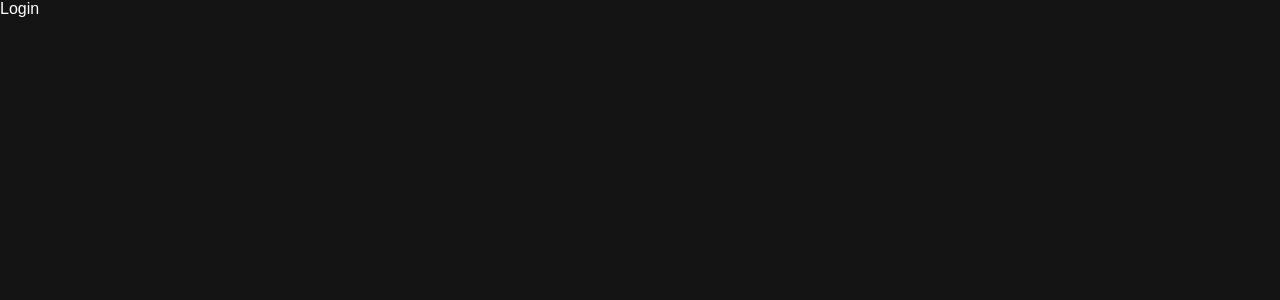
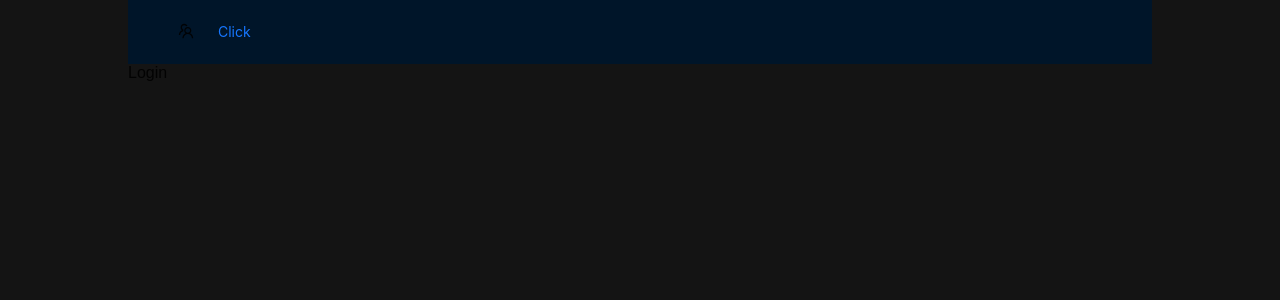
Before and after one commit to RasulToktobaev/React-Employees, a React (Create React App) app in the folder client/: page /login in a window 1280 px wide. Shown: the top 300 px of the page. Built offline with nearby package versions, Linux system fonts and the light colour scheme; the HTML template or start-up script is replaced by a standard one.

Commit message:
adding components, modular styles (index.module.css), and the ant.design library

```diff
--- a/client/package.json
+++ b/client/package.json
@@ -3,6 +3,7 @@
   "version": "0.1.0",
   "private": true,
   "dependencies": {
+    "@ant-design/icons": "^5.3.6",
     "@reduxjs/toolkit": "^1.9.7",
     "@testing-library/jest-dom": "^5.17.0",
     "@testing-library/react": "^13.4.0",
--- /dev/null
+++ b/client/src/components/header/index.tsx
@@ -0,0 +1,16 @@
+import React from 'react';
+import styles from './index.module.css'
+import {Button, Layout, Space, Typography} from "antd";
+import {TeamOutlined} from "@ant-design/icons";
+
+export const Header = () => {
+    return (
+        <Layout.Header className={styles.header}>
+            <Space>
+                <TeamOutlined className={styles.teamIcon}/>
+                <Button type="link">Click</Button>
+            </Space>
+        </Layout.Header>
+
+    );
+};
--- a/client/src/components/layout/index.tsx
+++ b/client/src/components/layout/index.tsx
@@ -1,5 +1,7 @@
 import React from 'react';
 import styles from './index.module.css'
+import {Layout as AntLayout} from "antd";
+import {Header} from "../header";
 
 type Props = {
     children: React.ReactNode
@@ -8,7 +10,11 @@
 export const Layout = ({children} : Props) => {
     return (
         <div className={styles.main}>
-            {children}
+            <Header/>
+            <AntLayout.Content style={{height:'100%'}}>
+                {children}
+            </AntLayout.Content>
+
         </div>
     );
 };
--- a/client/src/pages/login/index.tsx
+++ b/client/src/pages/login/index.tsx
@@ -1,9 +1,13 @@
 import React from 'react';
+import {Layout} from "../../components/layout";
 
 export const Login = () => {
     return (
-        <div>
-            Login
-        </div>
+        <Layout>
+            <div>
+                Login
+            </div>
+        </Layout>
+
     );
 };
```
Also changed, not shown: client/src/components/header/index.module.css (added), 1 other file (tests, documents, lock files or other folders).
